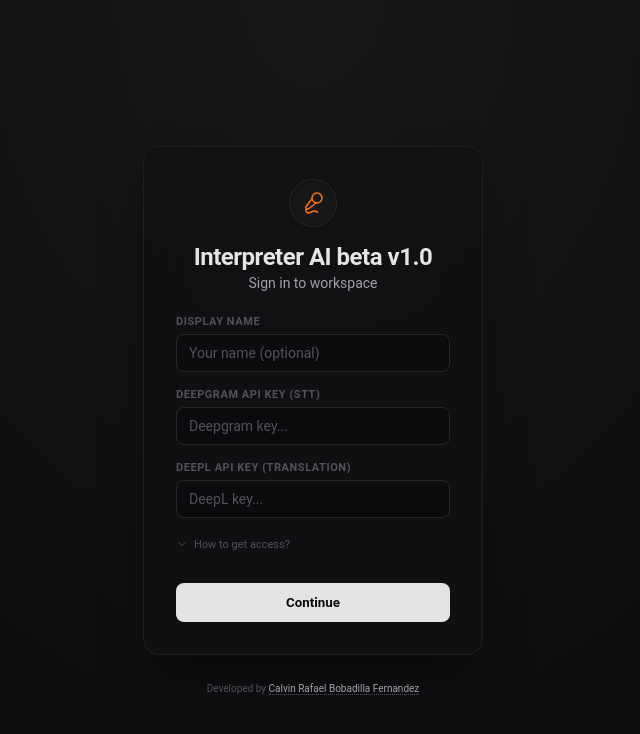
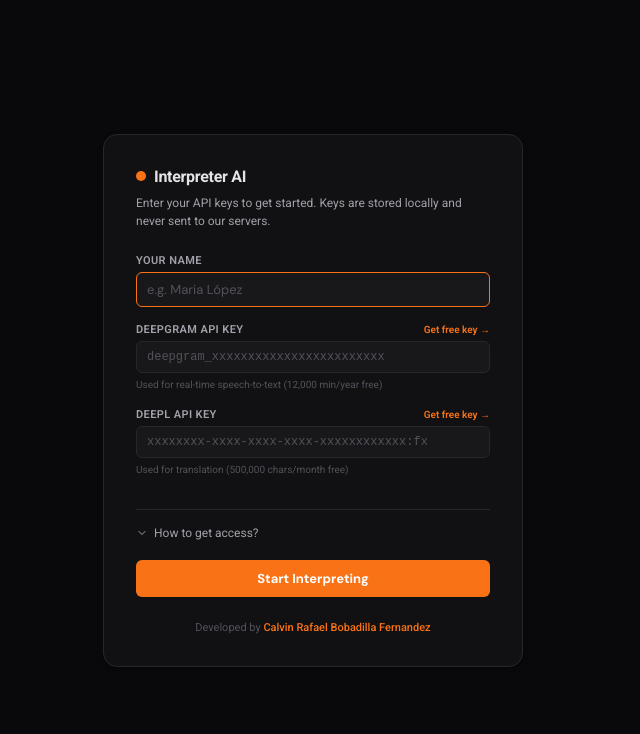
Before and after one commit to CalvinRBobadillaF/InterpreterAI, a React (Vite) app: page / in a window 1280 px wide. Shown: the top 734 px of the page, without its empty margins (327-967 px from the left). Built offline with nearby package versions, Linux system fonts and the light colour scheme.

Commit message:
Changes to the translation system

```diff
--- a/src/renderer/index.html
+++ b/src/renderer/index.html
@@ -7,12 +7,6 @@
 <link rel="preconnect" href="https://fonts.gstatic.com" crossorigin>
 <link href="https://fonts.googleapis.com/css2?family=DM+Sans:ital,opsz,wght@0,9..40,100..1000;1,9..40,100..1000&family=Inter:ital,opsz,wght@0,14..32,100..900;1,14..32,100..900&family=Roboto:ital,wght@0,100..900;1,100..900&display=swap" rel="stylesheet">
     <!-- https://developer.mozilla.org/en-US/docs/Web/HTTP/CSP -->
-    <meta http-equiv="Content-Security-Policy"
-        content="default-src 'self';
-                 connect-src 'self' wss://api.deepgram.com https://api.deepgram.com;
-                 script-src 'self' 'unsafe-inline' 'unsafe-eval';
-                 style-src 'self' 'unsafe-inline';">
-  </head>
 
   <body>
     <div id="root"></div>
--- a/src/renderer/src/assets/login.css
+++ b/src/renderer/src/assets/login.css
@@ -1,71 +1,55 @@
 /* ════════════════════════════════════════════════════
-   LOGIN COMPONENT STYLES
-   Minimalist & Premium Glassmorphism
+   LOGIN  —  add these rules to the bottom of App.css
 ════════════════════════════════════════════════════ */
 
-.login-screen {
+.login-shell {
   display: flex;
-    flex-direction: column;
   align-items: center;
   justify-content: center;
   height: 100vh;
-    width: 100vw;
-    background: radial-gradient(ellipse at top, var(--surface-soft) 0%, var(--bg) 100%);
-    color: var(--text);
-    font-family: 'DM Sans', sans-serif;
+  background: var(--bg);
+  padding: 24px;
 }
 
 .login-card {
-    position: relative;
-    display: flex;
-    flex-direction: column;
-    gap: 24px;
-    width: 340px;
+  width: 100%;
+  max-width: 420px;
+  background: var(--surface);
+  border: 1px solid var(--border);
+  border-radius: var(--radius-lg);
   padding: 32px;
-    background: rgba(17, 17, 19, 0.8); /* Basado en --surface con transparencia */
-    backdrop-filter: blur(20px);
-    -webkit-backdrop-filter: blur(20px);
-    border: 1px solid var(--border-soft);
-    border-radius: 16px;
-    box-shadow: 0 25px 50px -12px rgba(0, 0, 0, 0.5);
-    transition: all 0.3s ease;
+  box-shadow: var(--shadow);
 }
 
-.login-header {
+.login-brand {
   display: flex;
-    flex-direction: column;
   align-items: center;
-    text-align: center;
+  gap: 8px;
+  margin-bottom: 8px;
 }
 
-.login-icon-container {
-    width: 48px;
-    height: 48px;
-    display: flex;
-    align-items: center;
-    justify-content: center;
-    background: var(--surface-soft);
-    border: 1px solid var(--border);
+.login-brand__dot {
+  width: 10px;
+  height: 10px;
+  background: var(--accent);
   border-radius: 50%;
-    margin-bottom: 16px;
-    box-shadow: inset 0 2px 4px rgba(0,0,0,0.3);
-    color: var(--accent);
 }
 
-.login-header h2 {
-    font-size: 24px;
+.login-brand__title {
+  font-size: 16px;
   font-weight: 700;
-    margin: 0;
-    letter-spacing: -0.5px;
+  color: var(--text);
+  letter-spacing: -0.3px;
 }
 
-.login-header p {
-    font-size: 14px;
+.login-subtitle {
+  font-size: 12px;
   color: var(--text-muted);
-    margin-top: 4px;
+  margin: 0 0 24px;
+  line-height: 1.5;
 }
 
-.login-form-body {
+.login-form {
   display: flex;
   flex-direction: column;
   gap: 16px;
@@ -74,131 +58,137 @@
 .login-field {
   display: flex;
   flex-direction: column;
-    gap: 6px;
+  gap: 5px;
 }
 
-.login-field label {
+.login-label {
   font-size: 11px;
   font-weight: 600;
+  color: var(--text-muted);
   text-transform: uppercase;
-    letter-spacing: 0.05em;
-    color: var(--text-faint);
+  letter-spacing: 0.4px;
+  display: flex;
+  align-items: center;
+  justify-content: space-between;
 }
 
-.login-field input {
-    padding: 10px 12px;
-    background: rgba(9, 9, 11, 0.5); /* Basado en --bg */
+.login-label__link {
+  font-size: 10px;
+  color: var(--accent);
+  text-decoration: none;
+  font-weight: 600;
+  text-transform: none;
+  letter-spacing: 0;
+}
+.login-label__link:hover { text-decoration: underline; }
+
+.login-input {
+  background: var(--surface-soft);
   border: 1px solid var(--border);
-    border-radius: 8px;
+  border-radius: var(--radius-sm);
+  padding: 8px 10px;
+  font-size: 13px;
+  font-family: 'DM Sans', sans-serif;
+  color: var(--text);
   outline: none;
-    color: var(--text);
-    font-size: 14px;
-    transition: all 0.2s ease;
+  transition: border-color 0.15s;
+}
+.login-input:focus { border-color: var(--accent); }
+.login-input--mono { font-family: 'Courier New', monospace; font-size: 12px; }
+.login-input::placeholder { color: var(--text-faint); }
+
+.login-hint {
+  font-size: 10px;
+  color: var(--text-faint);
+  line-height: 1.4;
 }
 
-.login-field input:focus {
-    border-color: var(--accent);
-    box-shadow: 0 0 0 1px var(--accent-ring);
+.login-error {
+  font-size: 11px;
+  color: var(--red);
+  background: rgba(239, 68, 68, 0.08);
+  border: 1px solid rgba(239, 68, 68, 0.2);
+  border-radius: var(--radius-sm);
+  padding: 7px 10px;
 }
 
-.login-field input[type="password"] {
-    letter-spacing: 0.3em;
+.login-btn {
+  width: 100%;
+  padding: 10px;
+  background: var(--accent);
+  border: none;
+  border-radius: var(--radius-sm);
+  color: #fff;
+  font-family: 'DM Sans', sans-serif;
+  font-size: 13px;
+  font-weight: 700;
+  cursor: pointer;
+  transition: opacity 0.15s;
+  margin-top: 4px;
 }
 
-.login-field input::placeholder {
-    letter-spacing: normal;
-    color: var(--text-faint);
-}
+/* ════════════════════════════════════════════════════
+   INSTRUCCIONES Y CRÉDITOS (Estilos faltantes)
+════════════════════════════════════════════════════ */
 
-/* Instructions / Disclosure */
 .login-instructions {
-    margin-top: -4px;
-    overflow-x: scroll;
+  margin-top: 16px;
+  border-top: 1px solid var(--border);
+  padding-top: 16px;
 }
 
 .instructions-toggle {
+  background: none;
+  border: none;
+  color: var(--text-muted);
+  font-size: 12px;
+  font-family: inherit;
   display: flex;
   align-items: center;
   gap: 6px;
-    background: none;
-    border: none;
+  cursor: pointer;
   padding: 0;
-    font-size: 11px;
-    color: var(--text-faint);
-    cursor: pointer;
-    transition: color 0.15s ease;
+  transition: color 0.2s ease;
 }
 
 .instructions-toggle:hover {
-    color: var(--accent);
+  color: var(--text);
 }
 
 .instructions-content {
-    max-height: 0;
-    opacity: 0;
-    overflow: hidden;
-    transition: all 0.3s ease-in-out;
+  display: none; /* 🔴 Oculto por defecto para que el botón funcione */
+  font-size: 11px;
+  color: var(--text-muted);
+  background: var(--surface-soft);
+  border: 1px solid var(--border);
+  padding: 12px;
+  border-radius: var(--radius-sm);
+  margin-top: 12px;
+  line-height: 1.5;
 }
 
+/* 🟢 La clase que React activa cuando haces clic en el botón */
 .instructions-content.is-open {
-    max-height: 100px;
-    opacity: 1;
-    margin-top: 12px;
+  display: block;
 }
 
-.instructions-content p {
-    font-size: 11px;
-    line-height: 1.6;
-    color: var(--text-muted);
-    background: rgba(24, 24, 27, 0.5); /* Basado en --surface-soft */
-    padding: 12px;
-    border-radius: 8px;
-    border: 1px solid var(--border-soft);
+.instructions-content strong {
+  color: var(--text);
 }
 
-/* Submit Button */
-.login-submit-btn {
-    margin-top: 8px;
-    width: 100%;
-    padding: 12px;
-    background: var(--text);
-    color: var(--bg);
-    font-weight: 700;
-    border: none;
-    border-radius: 8px;
-    cursor: pointer;
-    transition: all 0.2s cubic-bezier(0.4, 0, 0.2, 1);
-}
-
-.login-submit-btn:hover {
-    background: var(--accent);
-    color: white;
-    box-shadow: 0 0 20px var(--accent-ring);
-}
-
-.login-submit-btn:active {
-    transform: scale(0.98);
-}
-
-/* Credits Footer */
 .login-credits {
-    position: absolute;
-    bottom: -40px;
-    left: 0;
-    width: 100%;
+  margin-top: 24px;
   text-align: center;
-    font-size: 10px;
+  font-size: 11px;
   color: var(--text-faint);
 }
 
 .login-credits a {
-    color: var(--text-muted);
+  color: var(--accent);
   text-decoration: none;
-    border-bottom: 1px dotted var(--text-faint);
-    transition: color 0.2s ease;
+  font-weight: 500;
 }
 
 .login-credits a:hover {
-    color: var(--accent);
-    border-bottom-color: var(--accent);
+  text-decoration: underline;
 }
--- a/src/renderer/src/client/main.js
+++ b/src/renderer/src/client/main.js
@@ -1,108 +1,120 @@
-
-
-/*
-Main.js
-
+/**
+ * main.js — Electron Main Process
  */
 
-
-
-
-const { app, BrowserWindow, ipcMain, desktopCapturer } = require('electron')
+const { app, BrowserWindow, session, ipcMain, desktopCapturer, net } = require('electron')
 const path = require('path')
 
-// ── IPC HANDLERS ─────────────────────────────────────────────────────────────
+// ── IPC: Desktop Capturer ───────────────────────────────────────────────────
 
-// 🔊 Obtener una pantalla (para audio del sistema)
 ipcMain.handle('get-audio-source', async () => {
-  try {
   const sources = await desktopCapturer.getSources({
     types: ['screen'],
-      thumbnailSize: { width: 0, height: 0 }
+    thumbnailSize: { width: 0, height: 0 },
+  })
+  return sources.find(s => s.id.startsWith('screen')) || sources[0] || null
 })
 
-    const source = sources.find(s => s.id.startsWith('screen')) || sources[0]
+ipcMain.handle('get-all-sources', async () => {
+  return desktopCapturer.getSources({
+    types: ['screen', 'window'],
+    thumbnailSize: { width: 150, height: 100 },
+  })
+})
 
-    if (!source) return null
+// ── IPC: DeepL Translation ──────────────────────────────────────────────────
+ipcMain.handle('deepl-translate', async (_event, { text, from, to, apiKey }) => {
+  if (!text?.trim() || !apiKey) return text
 
-    return {
-      id: source.id,
-      name: source.name
-    }
+  const targetLang = to.toUpperCase() === 'EN' ? 'EN-US' : to.toUpperCase()
+  const sourceLang = from.toUpperCase()
 
-  } catch (error) {
-    console.error('❌ desktopCapturer error:', error)
-    return null
+  const body = new URLSearchParams({
+    auth_key:    apiKey,
+    text:        text.trim(),
+    source_lang: sourceLang,
+    target_lang: targetLang,
+  })
+
+  return new Promise((resolve) => {
+    const request = net.request({
+      method: 'POST',
+      url:    'https://api-free.deepl.com/v2/translate',
+    })
+
+    request.setHeader('Content-Type', 'application/x-www-form-urlencoded')
+
+    let responseBody = ''
+    request.on('response', (response) => {
+      response.on('data', (chunk) => { responseBody += chunk })
+      response.on('end', () => {
+        try {
+          const data = JSON.parse(responseBody)
+          const result = data?.translations?.[0]?.text
+          resolve(result || text)
+        } catch (e) {
+          console.error('[DeepL IPC] Parse error:', e.message, responseBody)
+          resolve(text)
         }
       })
-
-// 🔥 FIX: ESTE FALTABA (muy importante)
-ipcMain.handle('get-all-sources', async () => {
-  try {
-    const sources = await desktopCapturer.getSources({
-      types: ['screen', 'window'],
-      thumbnailSize: { width: 0, height: 0 }
     })
 
-    return sources.map(s => ({
-      id: s.id,
-      name: s.name
-    }))
-  } catch (err) {
-    console.error('❌ get-all-sources error:', err)
-    return []
+    request.on('error', (e) => {
+      console.error('[DeepL IPC] Request error:', e.message)
+      resolve(text)
+    })
+
+    request.write(body.toString())
+    request.end()
+  })
+})
+
+// ── Window & Security ────────────────────────────────────────────────────────
+
+function createWindow() {
+  // Configuración de la sesión ANTES de crear la ventana
+  session.defaultSession.webRequest.onHeadersReceived((details, callback) => {
+    callback({
+      responseHeaders: {
+        ...details.responseHeaders,
+        'Content-Security-Policy': [
+          "default-src 'self' 'unsafe-inline' 'unsafe-eval'; " +
+          "connect-src 'self' wss://api.deepgram.com https://api.deepgram.com https://api-free.deepl.com https://api.deepl.com; " +
+          "style-src 'self' 'unsafe-inline' https://fonts.googleapis.com; " +
+          "font-src 'self' https://fonts.gstatic.com; " +
+          "img-src 'self' data: blob:; " +
+          "media-src 'self' blob:;"
+        ]
       }
     })
+  })
 
-// ── WINDOW ───────────────────────────────────────────────────────────────────
-
-function createWindow() {
   const win = new BrowserWindow({
     width: 1100,
     height: 680,
+    minWidth: 800,
+    minHeight: 500,
+    frame: true,
     webPreferences: {
       preload: path.join(__dirname, 'preload.js'),
       contextIsolation: true,
       nodeIntegration: false,
       sandbox: false,
+      // Si el error persiste, descomenta la siguiente línea para debuguear:
+      // webSecurity: false
     },
   })
 
-  const ses = win.webContents.session
-
-  // CSP
-  ses.webRequest.onHeadersReceived((details, callback) => {
-    callback({
-      responseHeaders: {
-        ...details.responseHeaders,
-        'Content-Security-Policy': [
-          "default-src 'self'; script-src 'self' 'unsafe-inline'; style-src 'self' 'unsafe-inline'; media-src * blob:"
-        ]
-      }
-    })
-  })
-
-  // Permisos
-  ses.setPermissionCheckHandler((webContents, permission) => {
-    return ['media', 'microphone', 'camera', 'display-capture'].includes(permission)
-  })
-
-  ses.setPermissionRequestHandler((webContents, permission, callback) => {
+  // Manejo de permisos (Micrófono, etc.)
+  win.webContents.session.setPermissionCheckHandler((_wc, permission) =>
+    ['media', 'microphone', 'camera', 'display-capture'].includes(permission)
+  )
+  win.webContents.session.setPermissionRequestHandler((_wc, permission, callback) =>
     callback(['media', 'microphone', 'camera', 'display-capture'].includes(permission))
-  })
+  )
 
   win.loadURL('http://localhost:5173')
+
+  // Abrir herramientas de desarrollo automáticamente para ver si el error cambia
   win.webContents.openDevTools()
 }
-
-// ── APP ─────────────────────────────────────────────────────────────
-
-app.whenReady().then(createWindow)
-
-app.on('window-all-closed', () => {
-  app.quit()
-})
-
-app.on('activate', () => {
-  if (BrowserWindow.getAllWindows().length === 0) createWindow()
-})
--- a/src/renderer/src/components/LogIn.jsx
+++ b/src/renderer/src/components/LogIn.jsx
@@ -1,80 +1,126 @@
+/**
+ * components/LogIn.jsx
+ * ─────────────────────────────────────────────────────────────────
+ * Saves two keys to localStorage:
+ *   app_key   → Deepgram API key  (speech-to-text)
+ *   deepl_key → DeepL API key     (translation)
+ *   app_name  → user display name
+ * ─────────────────────────────────────────────────────────────────
+ */
+
 import { useState } from 'react'
-import { ChevronDown, ChevronUp, MicVocal } from 'lucide-react'
+import { ChevronDown, ChevronUp } from 'lucide-react'
 import '../assets/login.css'
 
 export function LogIn({ onLogin }) {
   const [name, setName] = useState('')
-  const [deepgramKey, setDeepgramKey] = useState('') // 🔥 Estado separado
-  const [deeplKey, setDeeplKey] = useState('')       // 🔥 Estado separado
+  const [deepgramKey, setDeepgramKey] = useState(localStorage.getItem('app_key') || '')
+  const [deeplKey, setDeeplKey] = useState(localStorage.getItem('deepl_key') || '')
+  const [error, setError] = useState('')
+
+  // Estado para el toggle de instrucciones del componente original
   const [showInstructions, setShowInstructions] = useState(false)
 
   const handleSubmit = (e) => {
     e.preventDefault()
+    setError('')
 
-    // Validamos que al menos las keys estén presentes
-    if (!deepgramKey.trim() || !deeplKey.trim()) {
-        alert("Please provide both API keys (Deepgram and DeepL)")
+    if (!name.trim()) {
+      setError('Please enter your name.')
+      return
+    }
+    if (!deepgramKey.trim()) {
+      setError('Deepgram API key is required for transcription.')
+      return
+    }
+    if (!deeplKey.trim()) {
+      setError('DeepL API key is required for translation.')
       return
     }
 
-    // Guardar cada dato con su propia etiqueta
-    localStorage.setItem('app_name', name.trim() || 'Guest')
-    localStorage.setItem('app_key', deepgramKey.trim()) // Llave de Deepgram
-    localStorage.setItem('deepl_key', deeplKey.trim())  // Llave de DeepL
+    localStorage.setItem('app_name', name.trim())
+    localStorage.setItem('app_key', deepgramKey.trim())
+    localStorage.setItem('deepl_key', deeplKey.trim())
 
-    // Llamamos a la función de login y recargamos para aplicar cambios
     onLogin()
-    window.location.reload()
   }
 
   return (
-    <div className="login-screen">
-      <form onSubmit={handleSubmit} className="login-card">
-        <div className="login-header">
-          <div className="login-icon-container">
-            <MicVocal size={24} strokeWidth={1.5} />
-          </div>
-          <h2>Interpreter AI beta v1.0</h2>
-          <p>Sign in to workspace</p>
+    <div className="login-shell">
+      <div className="login-card">
+
+        {/* Brand */}
+        <div className="login-brand">
+          <div className="login-brand__dot" />
+          <span className="login-brand__title">Interpreter AI</span>
         </div>
 
-        <div className="login-form-body">
-          {/* Display Name */}
+        <p className="login-subtitle">
+          Enter your API keys to get started. Keys are stored locally and never sent to our servers.
+        </p>
+
+        <form className="login-form" onSubmit={handleSubmit}>
+
+          {/* Name */}
           <div className="login-field">
-            <label>Display Name</label>
+            <label className="login-label">Your Name</label>
             <input
+              className="login-input"
               type="text"
+              placeholder="e.g. Maria López"
               value={name}
-              onChange={(e) => setName(e.target.value)}
-              placeholder="Your name (optional)"
+              onChange={e => setName(e.target.value)}
+              autoFocus
             />
           </div>
 
-          {/* Deepgram Key */}
+          {/* Deepgram */}
           <div className="login-field">
-            <label>Deepgram API Key (STT)</label>
+            <label className="login-label">
+              Deepgram API Key
+              <a
+                className="login-label__link"
+                href="https://console.deepgram.com"
+                target="_blank"
+                rel="noreferrer"
+              >
+                Get free key →
+              </a>
+            </label>
             <input
+              className="login-input login-input--mono"
               type="password"
+              placeholder="deepgram_xxxxxxxxxxxxxxxxxxxxxxxx"
               value={deepgramKey}
-              onChange={(e) => setDeepgramKey(e.target.value)}
-              placeholder="Deepgram key..."
-              required
+              onChange={e => setDeepgramKey(e.target.value)}
             />
+            <span className="login-hint">Used for real-time speech-to-text (12,000 min/year free)</span>
           </div>
 
-          {/* DeepL Key */}
+          {/* DeepL */}
           <div className="login-field">
-            <label>DeepL API Key (Translation)</label>
+            <label className="login-label">
+              DeepL API Key
+              <a
+                className="login-label__link"
+                href="https://www.deepl.com/pro-api"
+                target="_blank"
+                rel="noreferrer"
+              >
+                Get free key →
+              </a>
+            </label>
             <input
+              className="login-input login-input--mono"
               type="password"
+              placeholder="xxxxxxxx-xxxx-xxxx-xxxx-xxxxxxxxxxxx:fx"
               value={deeplKey}
-              onChange={(e) => setDeeplKey(e.target.value)}
-              placeholder="DeepL key..."
-              required
+              onChange={e => setDeeplKey(e.target.value)}
             />
-          </div>
+            <span className="login-hint">Used for translation (500,000 chars/month free)</span>
           </div>
 
+          {/* Instructions Toggle (Mantenido de la versión 1) */}
           <div className="login-instructions">
             <button
               type="button"
@@ -98,17 +144,25 @@
             </div>
           </div>
 
-        <button type="submit" className="login-submit-btn">
-          Continue
+          {error && (
+            <div className="login-error">⚠ {error}</div>
+          )}
+
+          <button className="login-btn" type="submit">
+            Start Interpreting
           </button>
 
+        </form>
+
+        {/* Credits (Mantenido de la versión 1) */}
         <div className="login-credits">
           Developed by{' '}
           <a href="https://github.com/CalvinRBobadillaF" target="_blank" rel="noreferrer">
             Calvin Rafael Bobadilla Fernandez
           </a>
         </div>
-      </form>
+
+      </div>
     </div>
   )
 }
--- a/src/renderer/src/hooks/useTranscription.js
+++ b/src/renderer/src/hooks/useTranscription.js
@@ -18,7 +18,7 @@
 import { useCallback, useRef, useState } from 'react'
 
 const DEEPGRAM_URL = 'wss://api.deepgram.com/v1/listen'
-const API_KEY = localStorage.getItem('app_key')
+
 
 
 
@@ -45,7 +45,7 @@
   const start = useCallback(async (stream = null) => {
 
     if (activeRef.current) return
-
+    const API_KEY = localStorage.getItem('app_key')
     if (!API_KEY) {
       emitError('Missing Deepgram API key')
       return
```
Also changed, not shown: electron.vite.config.mjs (+11 -1 lines), src/renderer/src/client/preload.js (+3 -8 lines), src/renderer/src/components/Header.jsx (+15 -9 lines), src/renderer/src/hooks/useTranslation.js (+71 -68 lines). Lines whose indentation alone changed are shown as unchanged.
